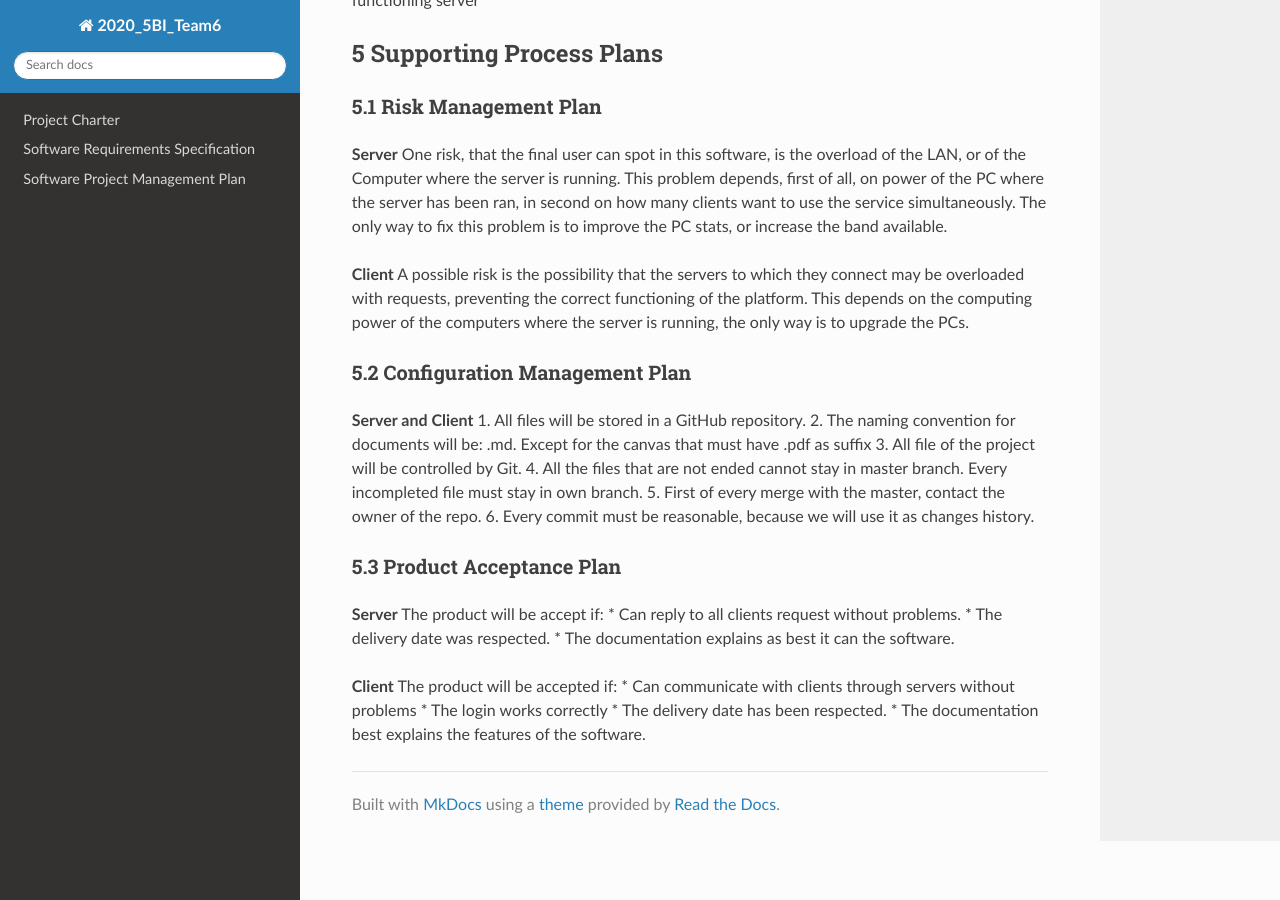
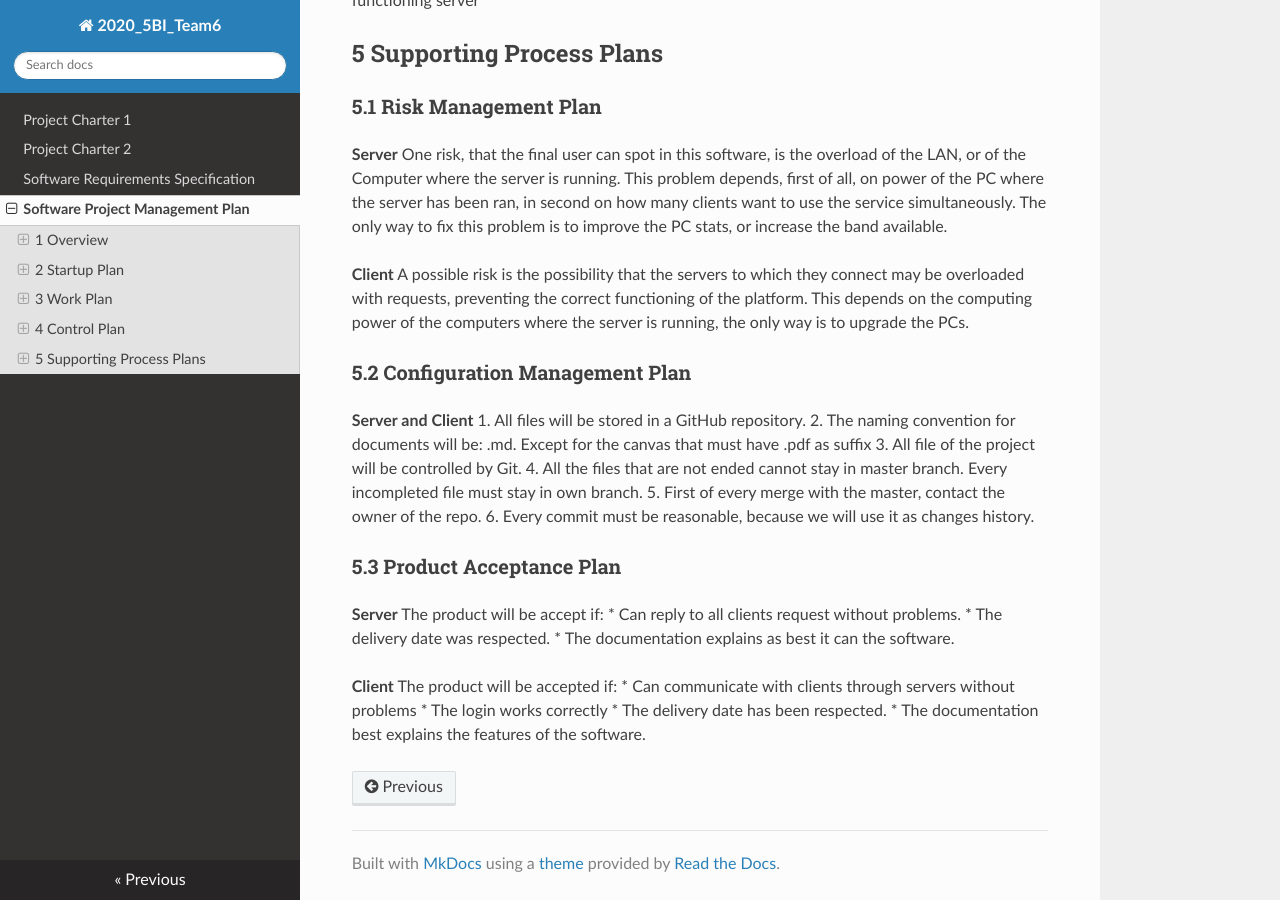
Before and after one commit to FrankMartinuz/2020_5BI_team1_Liboni, an MkDocs documentation site: the page built from docs/Software_Project_Management_Plan.md, in a window 1280 px wide and 900 px high, scrolled down 4191 px. Built offline with MkDocs 1.6.1, drawn with Linux system fonts in a browser that asks for light colours; nearby versions of some CDN libraries.

Commit message:
Update mkdocs.yml

```diff
--- a/mkdocs.yml
+++ b/mkdocs.yml
@@ -1,9 +1,10 @@
 site_name: 2020_5BI_Team6
 
 nav:
-    - 'Project Charter': 'Project Charter.md'
-    - 'Software Requirements Specification': 'Software Requirements Specification.md'
-    - 'Software Project Management Plan': 'Software Project Management Plan.md'
+    - 'Project Charter 1': 'project_charter_client.md'
+    - 'Project Charter 2': 'project_charter_server.md'
+    - 'Software Requirements Specification': 'Software_Requirements_Specification.md'
+    - 'Software Project Management Plan': 'Software_Project_Management_Plan.md'
 
 
 theme:
```
